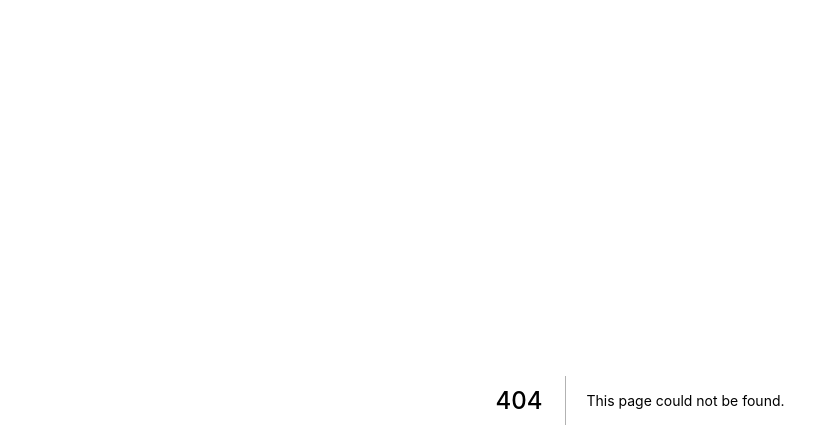
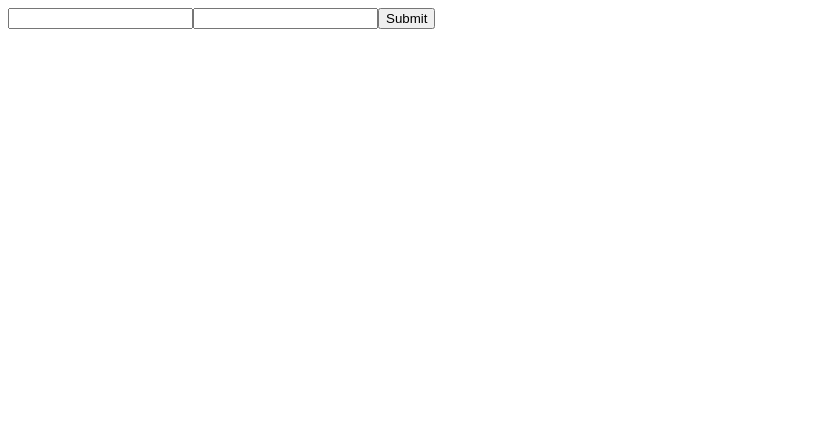
Before and after one commit to izzuddin23ali/hsky-catalog-import, a Next.js app: page /login in a window 1280 px wide. Before the commit this address had no page. Shown: the top 448 px of the page, without its empty margins (0-839 px from the left). Built offline with nearby package versions, Linux system fonts and the light colour scheme.

Commit message:
login api start

```diff
--- a/pages/api/ftp.js
+++ b/pages/api/ftp.js
@@ -21,7 +21,7 @@ export default async function handler(req, res) {
       host: process.env.TEST_FTP_HOST,
       port: 21,
       localRoot: process.cwd() + "/public/import",
-      remoteRoot: "staging5.hcatalog.hocodev.com/public_html/import/",
+      remoteRoot: process.env.TEST_FTP_REMOTE_ROOT_1,
       include: ["import.csv"],
       exclude: ["dist/**.map", "node_modules/**", "node_modules/**", ".git/**"],
       deleteRemote: false,
--- /dev/null
+++ b/pages/login.js
@@ -0,0 +1,82 @@
+import axios from "axios";
+import { Formik } from "formik";
+import { useState } from "react";
+
+export default function Login(props) {
+  const login = (event) => {
+    axios
+      .post(process.env.TEST_LOGIN_API, {
+        username: event.target.email.value,
+        password: event.target.password.value,
+      })
+      .then((res) => {
+        console.log(res);
+      });
+  };
+  const [errorMessage, setErrorMessage] = useState("");
+  return (
+    <div className="container">
+      <div className="row">
+        <div className="col-12">
+          <Formik
+            initialValues={{ email: "", password: "" }}
+            validate={(values) => {
+              const errors = {};
+              if (!values.email) {
+                errors.email = "Required";
+              } else if (
+                !/^[A-Z0-9._%+-]+@[A-Z0-9.-]+\.[A-Z]{2,}$/i.test(values.email)
+              ) {
+                errors.email = "Invalid email address";
+              }
+              return errors;
+            }}
+            onSubmit={(values, { setSubmitting }) => {
+              axios
+                .post(process.env.TEST_LOGIN_API, {
+                  username: values.email,
+                  password: values.password,
+                })
+                .then((res) => {
+                  console.log(res);
+                });
+            }}
+          >
+            {({
+              values,
+              errors,
+              touched,
+              handleChange,
+              handleBlur,
+              handleSubmit,
+              isSubmitting,
+              /* and other goodies */
+            }) => (
+              <form onSubmit={handleSubmit}>
+                <input
+                  type="email"
+                  name="email"
+                  onChange={handleChange}
+                  onBlur={handleBlur}
+                  value={values.email}
+                />
+                {errors.email && touched.email && errors.email}
+                <input
+                  type="password"
+                  name="password"
+                  onChange={handleChange}
+                  onBlur={handleBlur}
+                  value={values.password}
+                />
+                {errors.password && touched.password && errors.password}
+                <button type="submit" disabled={isSubmitting}>
+                  Submit
+                </button>
+              </form>
+            )}
+          </Formik>
+        </div>
+      </div>
+    </div>
+  );
+}
--- a/styles/app.scss
+++ b/styles/app.scss
@@ -66,3 +66,56 @@ button.disabled {
   border-radius: 12px;
   background-color: #fff;
 }
+
+/*loading*/
+
+#progress div.lds-ring div,
+#progress div div.lds-ring {
+  min-height: unset;
+  padding: unset;
+  display: block;
+  margin: auto;
+}
+
+.lds-ring {
+  display: inline-block;
+  position: relative;
+  width: 80px;
+  height: 80px;
+}
+.lds-ring div {
+  box-sizing: border-box;
+  display: block;
+  position: absolute;
+  width: 64px;
+  height: 64px;
+  margin: 8px;
+  border: 8px solid #fff;
+  border-radius: 50%;
+  animation: lds-ring 1.2s cubic-bezier(0.5, 0, 0.5, 1) infinite;
+  border-color: #fff transparent transparent transparent;
+}
+.lds-ring div:nth-child(1) {
+  animation-delay: -0.45s;
+}
+.lds-ring div:nth-child(2) {
+  animation-delay: -0.3s;
+}
+.lds-ring div:nth-child(3) {
+  animation-delay: -0.15s;
+}
+@keyframes lds-ring {
+  0% {
+    transform: rotate(0deg);
+  }
+  100% {
+    transform: rotate(360deg);
+  }
+}
+
+/*login*/
+
+#login {
+  background-color: #fff;
+  padding: 20px;
+}
```
Also changed, not shown: components/loading.js (added, +10 -0 lines), pages/form-page.js (+15 -4 lines), pages/api/import.js (renamed from pages/api/hello.js), public/import/import.csv.
